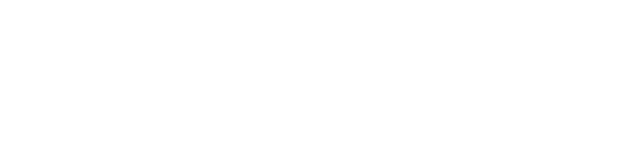
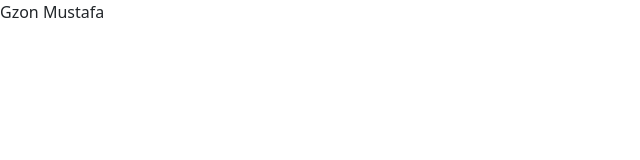
Before and after one commit to webpxl/41dvo1070-werkplekleren-1-portfolio-25-26-grdvo-GzonMustafaPXL, a plain HTML site: page index.html in a window 1280 px wide. Shown: the whole page, without its empty margins (0-640 px from the left). Drawn offline with nearby package versions, Linux system fonts and the light colour scheme.

Commit message:
Gegenereerde code + naam

```diff
--- a/index.html
+++ b/index.html
@@ -3,8 +3,10 @@
 <head>
     <meta charset="UTF-8">
     <title>Title</title>
+    <link href="https://cdn.jsdelivr.net/npm/bootstrap@5.3.2/dist/css/bootstrap.min.css" rel="stylesheet">
+    <link href="https://cdn.jsdelivr.net/npm/bootstrap-icons@1.10.5/font/bootstrap-icons.css" rel="stylesheet">
 </head>
 <body>
-
+<p>Gzon Mustafa</p>
 </body>
 </html>
```
